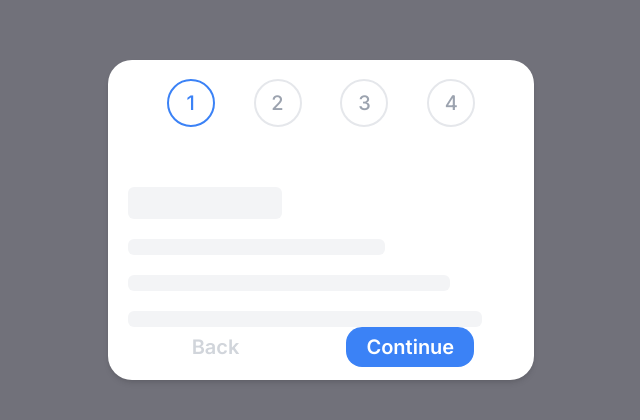
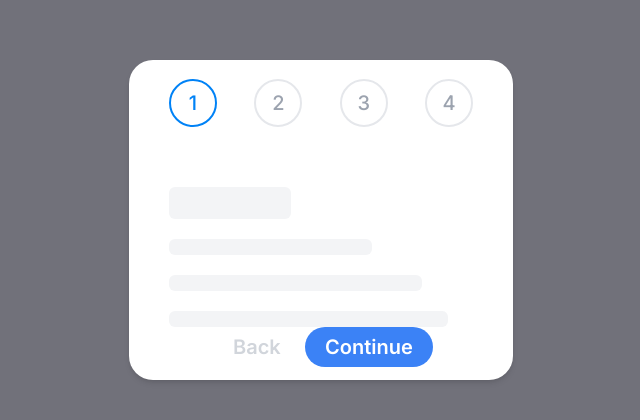
Before and after one commit to andradeigor/animation-examples, a React (Vite) app: page / in a window 1280 px wide. Shown: the part 180-600 px from the top of the page, without its empty margins (319-959 px from the left). Built offline with nearby package versions, Linux system fonts and the light colour scheme.

Commit message:
most of the animation is done

```diff
--- a/src/components/CheckBox/Checkbox.jsx
+++ b/src/components/CheckBox/Checkbox.jsx
@@ -1,28 +1,39 @@
 import { CheckIcon } from "./CheckBoxIcon/CheckBoxIcon";
-
+import { motion } from "framer-motion";
 const CheckBox = ({ status, number }) => {
+  const variants = {
+    inactive: {
+      backgroundColor: "#FFF",
+      borderColor: "#E5E7EB",
+      color: "#9CA3AF",
+    },
+    active: {
+      backgroundColor: "#FFF",
+      borderColor: "#0082F6",
+      color: "#0082F6",
+    },
+    complete: {
+      backgroundColor: "#0082F6",
+      borderColor: "#0082F6",
+      color: "#0082F6",
+    },
+  };
   return (
-    <div
-      className={` flex h-12 w-12 items-center justify-center rounded-full border-2 ${
-        status == "complete"
-          ? "border-blue-500 bg-blue-500"
-          : status == "active"
-          ? "border-blue-500 bg-white text-blue-500"
-          : "border-gray-200 bg-white text-gray-400"
-      }`}
+    <motion.div
+      initial={false}
+      variants={variants}
+      animate={status}
+      transition={{ duration: 1 }}
+      className={` flex h-12 w-12 items-center justify-center rounded-full border-2 `}
     >
-      <h1
-        className={`${
-          status == "active" ? "text-blue-500" : "text-gray-400"
-        } text-xl font-medium`}
-      >
+      <motion.h1 className={` text-xl font-medium`}>
         {status == "complete" ? (
           <CheckIcon className="h-8 w-8 stroke-[2.4] font-bold text-white" />
         ) : (
           number
         )}
-      </h1>
-    </div>
+      </motion.h1>
+    </motion.div>
   );
 };
 
--- a/src/pages/Home.jsx
+++ b/src/pages/Home.jsx
@@ -39,8 +39,8 @@ const Home = () => {
 
   return (
     <main className="flex h-screen w-screen items-center justify-center bg-zinc-500">
-      <div className="flex h-2/5 w-1/3 flex-col rounded-3xl bg-white p-5 shadow-md">
-        <div className="flex h-1/6 w-full items-center justify-evenly">
+      <div className="flex h-2/5 w-[30%] flex-col rounded-3xl bg-white p-5 px-10 shadow-md">
+        <div className="flex h-1/6 w-full items-center justify-between">
           {status.map((statu, index) => (
             <CheckBox key={index} status={statu} number={index + 1} />
           ))}
@@ -63,7 +63,7 @@ const Home = () => {
           <div>
             <button
               onClick={handleContinue}
-              className="h-10 w-32 rounded-2xl bg-blue-500 font-Inter text-xl font-semibold text-white transition-all duration-300 ease-out hover:scale-105"
+              className="h-10 w-32 rounded-3xl bg-blue-500 font-Inter text-xl font-semibold text-white transition-all duration-300 ease-out hover:scale-105"
             >
               Continue
             </button>
```
